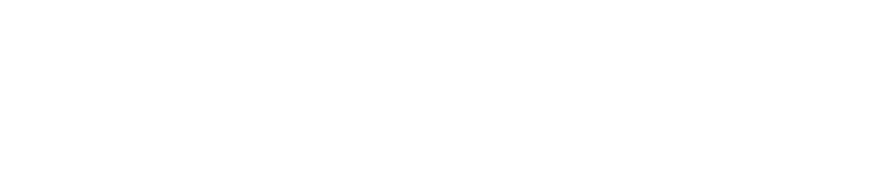
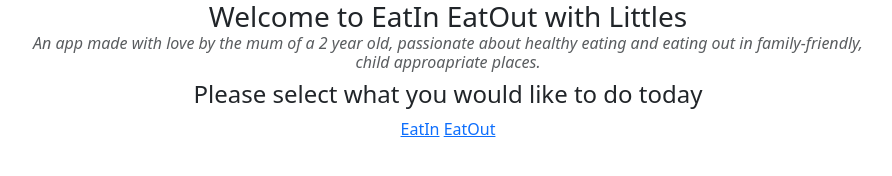
Before and after one commit to GabiDragh/EatInEatOut, a plain HTML site: page landing.html in a window 1280 px wide. Shown: the whole page, without its empty margins (192-1084 px from the left). Drawn offline with nearby package versions, Linux system fonts and the light colour scheme.

Commit message:
Landing pade main bootstrap card added

```diff
--- a/assets/css/landing-style.css
+++ b/assets/css/landing-style.css
@@ -1,6 +1,11 @@
 /* Keep it simple and kids friendly */
 
 /* Simple background image or something dynamic? */
+
+h6 {
+    font-style:italic;
+}
+
 
 /* Title card fade in */
 
--- a/landing.html
+++ b/landing.html
@@ -14,11 +14,35 @@
 </head>
 
 <body>
+
+
+  <div class="container fluid">
      <!--Title card explaining the application  -->
+      <div class="card-welcome mx-auto" style="width: 54rem;">
+        <div class="card-body text-center">
+         <h3 class="card-title">Welcome to EatIn EatOut with Littles</h3>
+         <h6 class="card-subtitle mb-2 text-body-secondary">An app made with love by the mum of a 2 year old, passionate about healthy eating and eating out in family-friendly, child approapriate places.</h6>
+         <h4 class="card-text">Please select what you would like to do today</h4>
+         <a href="#" class="card-link">EatIn</a>
+         <a href="#" class="card-link">EatOut</a>
+        </div>
+      </div>
+
      <!-- 2 Bootstrap cards for Eat In/Eat Out options - links to the selected options page and a suggestive icon under the text-->
+
+    </div>
  <!-- Footer? -->
 
+
+ <!-- Link Bootstrap popper and js -->
+ <script src="https://cdn.jsdelivr.net/npm/@popperjs/core@2.11.8/dist/umd/popper.min.js" integrity="sha384-I7E8VVD/ismYTF4hNIPjVp/Zjvgyol6VFvRkX/vR+Vc4jQkC+hVqc2pM8ODewa9r" crossorigin="anonymous"></script>
+ <script src="https://cdn.jsdelivr.net/npm/bootstrap@5.3.2/dist/js/bootstrap.min.js" integrity="sha384-BBtl+eGJRgqQAUMxJ7pMwbEyER4l1g+O15P+16Ep7Q9Q+zqX6gSbd85u4mG4QzX+" crossorigin="anonymous"></script>
+
  <!-- Link jquery -->
+ <script src="https://cdnjs.cloudflare.com/ajax/libs/jquery/3.2.1/jquery.min.js"></script>
+
  <!-- Link js project files -->
+ <script src="./assets/js/landing-script.js"></script>
+
 </body>
 </html>
```
Also changed, not shown: Notes.txt. Lines whose indentation alone changed are shown as unchanged.
